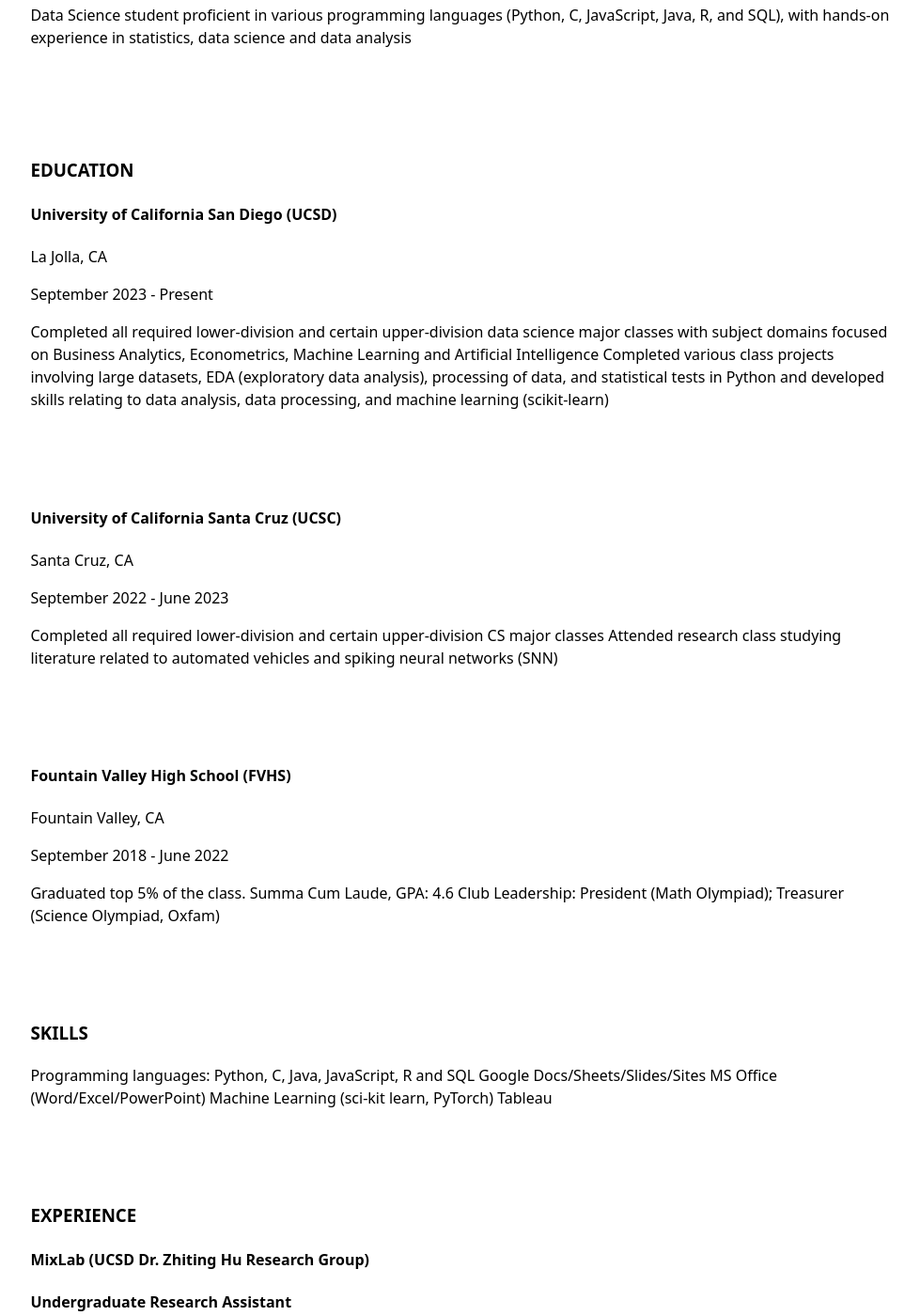
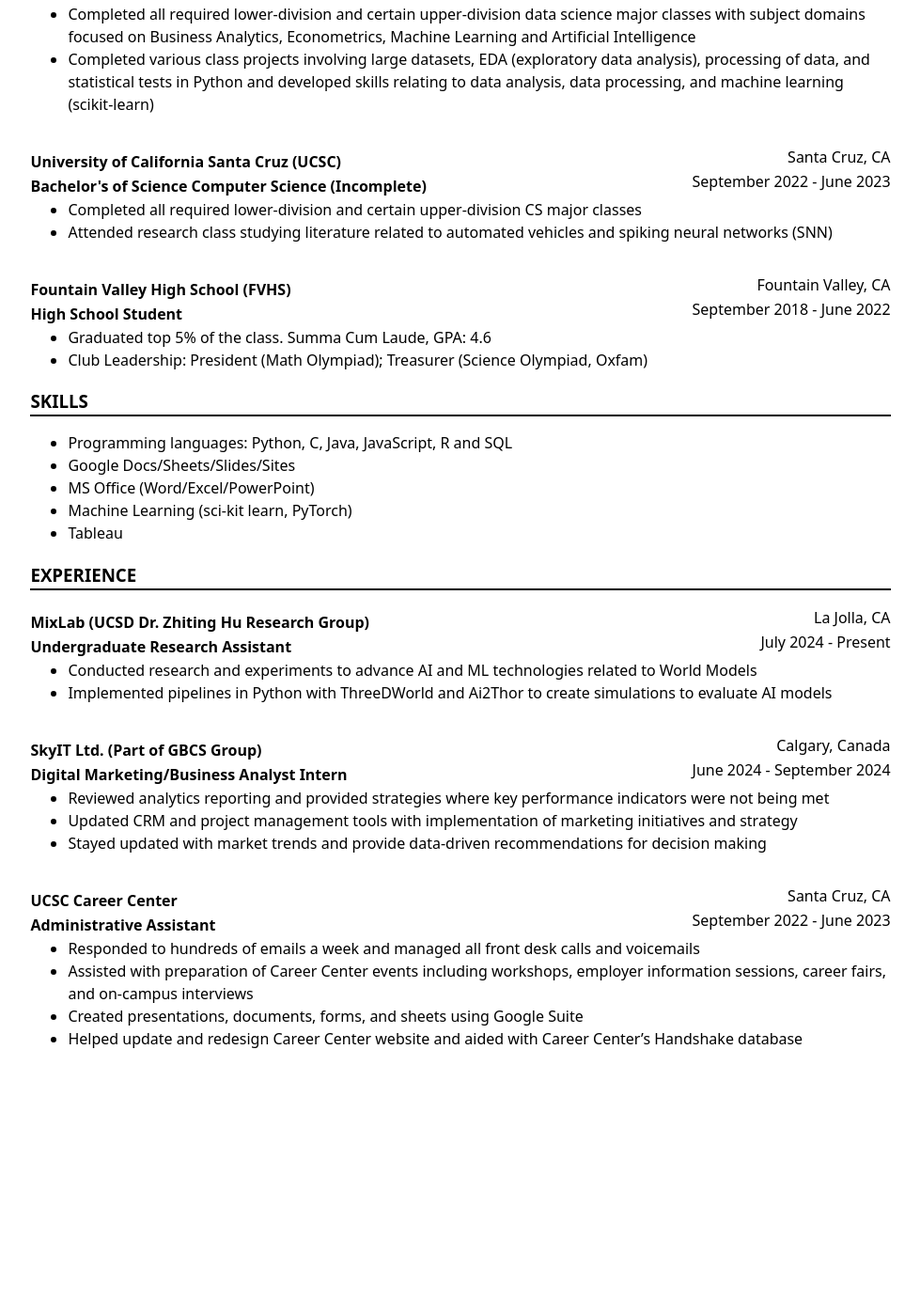
Before and after one commit to angela-shen/portfolio, a plain HTML site: page resume/index.html in a window 1280 px wide. Shown: the part 486-1886 px from the top of the page at 94% size, without its empty margins (150-1129 px from the left). After the commit the page ends 1637 px from the top, so only its background shows below. Drawn offline with Linux system fonts and the light colour scheme.

Commit message:
I love formatting resumes

```diff
--- a/resume/index.html
+++ b/resume/index.html
@@ -15,84 +15,101 @@
         <li><a class="current" href="index.html">Resume</a></li>
     </ul>
 </nav>
-<article>
-<section>
+<article class = 'heading'>
     <h1>Angela Shen</h1>
-</section>
 <section>
     <h3>SUMMARY</h3>
     <p>Data Science student proficient in various programming languages (Python, C, JavaScript, Java, R, and SQL), with hands-on experience in statistics, data science and data analysis</p>
 </section>
+</article>
+<article>
     <section>
-        <h3>EDUCATION</h3>
-        <h4>University of California San Diego (UCSD)</h4>
-        <p>La Jolla, CA</p>
-        <p><time datetime="2023-09-01">September 2023</time> - Present</p>
-        <ul>
-            <li>Completed all required lower-division and certain upper-division data science major classes with subject domains focused on Business Analytics, Econometrics, Machine Learning and Artificial Intelligence</li>
-            <li>Completed various class projects involving large datasets, EDA (exploratory data analysis), processing of data, and statistical tests in Python and developed skills relating to data analysis, data processing, and machine learning (scikit-learn)</li>
+    <h3>EDUCATION</h3>
+        <section class = 'heading'>
+        <h4 class = 'name'>University of California San Diego (UCSD)</h4>
+        <p class = 'location'>La Jolla, CA</p>
+        <h4>Bachelor's of Science Data Science</h4>
+        <p class = 'date'><time datetime="2023-09-01">September 2023</time> - Present</p>
+        </section>
+        <ul class = "bullets">
+            <li class = "points">Completed all required lower-division and certain upper-division data science major classes with subject domains focused on Business Analytics, Econometrics, Machine Learning and Artificial Intelligence</li>
+            <li class = "points">Completed various class projects involving large datasets, EDA (exploratory data analysis), processing of data, and statistical tests in Python and developed skills relating to data analysis, data processing, and machine learning (scikit-learn)</li>
         </ul>
     </section>
     <section>
-        <h4>University of California Santa Cruz (UCSC)</h4>
-        <p>Santa Cruz, CA</p>
-        <p><time datetime="2022-09-01">September 2022</time> - <time datetime="2023-06-01">June 2023</time></p>
-        <ul>
-            <li>Completed all required lower-division and certain upper-division CS major classes</li>
-            <li>Attended research class studying literature related to automated vehicles and spiking neural networks (SNN)</li>
+        <section class = 'heading'>
+        <h4 class = 'name'>University of California Santa Cruz (UCSC)</h4>
+        <p class = 'location'>Santa Cruz, CA</p>
+        <h4>Bachelor's of Science Computer Science (Incomplete)</h4>
+        <p class = 'date'><time datetime="2022-09-01">September 2022</time> - <time datetime="2023-06-01">June 2023</time></p>
+        </section>
+        <ul class = "bullets">
+            <li class = "points">Completed all required lower-division and certain upper-division CS major classes</li>
+            <li class = "points">Attended research class studying literature related to automated vehicles and spiking neural networks (SNN)</li>
         </ul>
     </section>
     <section>
-        <h4>Fountain Valley High School (FVHS)</h4>
-        <p>Fountain Valley, CA</p>
-        <p><time datetime="2018-09-01">September 2018</time> - <time datetime="2022-06-01">June 2022</time></p>
-        <ul>
-            <li>Graduated top 5% of the class. Summa Cum Laude, GPA: 4.6</li>
-            <li>Club Leadership: President (Math Olympiad); Treasurer (Science Olympiad, Oxfam)</li>
+        <section class = 'heading'>
+        <h4 class = 'name'>Fountain Valley High School (FVHS)</h4>
+        <p class = 'location'>Fountain Valley, CA</p>
+        <h4>High School Student</h4>
+        <p class = 'date'><time datetime="2018-09-01">September 2018</time> - <time datetime="2022-06-01">June 2022</time></p>
+    </section>
+        <ul class = "bullets">
+            <li class = "points">Graduated top 5% of the class. Summa Cum Laude, GPA: 4.6</li>
+            <li class = "points">Club Leadership: President (Math Olympiad); Treasurer (Science Olympiad, Oxfam)</li>
+        </ul>
+    </section>
+</article>
+<article>
+    <h3>SKILLS</h3>
+    <section>
+        <ul class = "bullets">
+            <li class = "points">Programming languages: Python, C, Java, JavaScript, R and SQL</li>
+            <li class = "points">Google Docs/Sheets/Slides/Sites</li>
+            <li class = "points">MS Office (Word/Excel/PowerPoint)</li>
+            <li class = "points">Machine Learning (sci-kit learn, PyTorch)</li>
+            <li class = "points">Tableau</li>
+        </ul>
+    </section>
+    <h3>EXPERIENCE</h3>
+    <section>
+        <section class = 'heading'>
+        <h4 class = 'name'>MixLab (UCSD Dr. Zhiting Hu Research Group)</h4>
+        <p class = 'location'>La Jolla, CA</p>
+        <h4 class = 'name'>Undergraduate Research Assistant</h4>
+        <p class = 'date'><time datetime="2024-07-01">July 2024</time> - Present</p>
+        </section>
+        <ul class = "bullets">
+            <li class = "points">Conducted research and experiments to advance AI and ML technologies related to World Models</li>
+            <li class = "points">Implemented pipelines in Python with ThreeDWorld and Ai2Thor to create simulations to evaluate AI models</li>
         </ul>
     </section>
     <section>
-        <h3>SKILLS</h3>
-        <ul>
-            <li>Programming languages: Python, C, Java, JavaScript, R and SQL</li>
-            <li>Google Docs/Sheets/Slides/Sites</li>
-            <li>MS Office (Word/Excel/PowerPoint)</li>
-            <li>Machine Learning (sci-kit learn, PyTorch)</li>
-            <li>Tableau</li>
+        <section class = 'heading'>
+        <h4 class = 'name'>SkyIT Ltd. (Part of GBCS Group)</h4>
+        <p class = 'location'>Calgary, Canada</p>
+        <h4 class = 'name'>Digital Marketing/Business Analyst Intern</h4>
+        <p class = 'date'><time datetime="2024-06-01">June 2024</time> - <time datetime="2024-09-01">September 2024</time></p>
+        </section>
+        <ul class = "bullets">
+            <li class = "points">Reviewed analytics reporting and provided strategies where key performance indicators were not being met</li>
+            <li class = "points">Updated CRM and project management tools with implementation of marketing initiatives and strategy</li>
+            <li class = "points">Stayed updated with market trends and provide data-driven recommendations for decision making</li>
         </ul>
     </section>
     <section>
-        <h3>EXPERIENCE</h3>
-        <h4>MixLab (UCSD Dr. Zhiting Hu Research Group)</h4>
-        <h4>Undergraduate Research Assistant</h4>
-        <p>La Jolla, CA</p>
-        <p><time datetime="2024-07-01">July 2024</time> - Present</p>
-        <ul>
-            <li>Conducted research and experiments to advance AI and ML technologies related to World Models</li>
-            <li>Implemented pipelines in Python with ThreeDWorld and Ai2Thor to create simulations to evaluate AI models</li>
-        </ul>
-    </section>
-    <section>
-        <h4>SkyIT Ltd. (Part of GBCS Group)</h4>
-        <h4>Digital Marketing/Business Analyst Intern</h4>
-        <p>Calgary, Canada</p>
-        <p><time datetime="2024-06-01">June 2024</time> - <time datetime="2024-09-01">September 2024</time></p>
-        <ul>
-            <li>Reviewed analytics reporting and provided strategies where key performance indicators were not being met</li>
-            <li>Updated CRM and project management tools with implementation of marketing initiatives and strategy</li>
-            <li>Stayed updated with market trends and provide data-driven recommendations for decision making</li>
-        </ul>
-    </section>
-    <section>
+        <section class = 'heading'>
         <h4>UCSC Career Center</h4>
-        <h4>Administrative Assistant</h4>
-        <p>Santa Cruz, CA</p>
-        <p><time datetime="2022-09-01">September 2022</time> - <time datetime="2023-06-01">June 2023</time></p>
-        <ul>
-            <li>Responded to hundreds of emails a week and managed all front desk calls and voicemails</li>
-            <li>Assisted with preparation of Career Center events including workshops, employer information sessions, career fairs, and on-campus interviews</li>
-            <li>Created presentations, documents, forms, and sheets using Google Suite</li>
-            <li>Helped update and redesign Career Center website and aided with Career Center’s Handshake database</li>
+        <p class = 'location'>Santa Cruz, CA</p>
+        <h4 class = 'name'>Administrative Assistant</h4>
+        <p class = 'date'><time datetime="2022-09-01">September 2022</time> - <time datetime="2023-06-01">June 2023</time></p>
+        </section>
+        <ul class = "bullets">
+            <li class = "points">Responded to hundreds of emails a week and managed all front desk calls and voicemails</li>
+            <li class = "points">Assisted with preparation of Career Center events including workshops, employer information sessions, career fairs, and on-campus interviews</li>
+            <li class = "points">Created presentations, documents, forms, and sheets using Google Suite</li>
+            <li class = "points">Helped update and redesign Career Center website and aided with Career Center’s Handshake database</li>
         </ul>
     </section>
 </article>
--- a/style.css
+++ b/style.css
@@ -19,11 +19,46 @@
 }
 
 ul {
-  display: contents
+  display: contents;
 }
 
 li {
-  display: contents
+  display: contents;
+}
+
+ul.bullets {
+  display: block;
+}
+
+li.points {
+  display: list-item;
+}
+
+section.heading {
+  display: grid;
+  flex-wrap: wrap;
+  grid-template:
+  "a a" 25px
+  "b b" 30px;
+  gap: 1px;
+}
+
+p.location {
+  text-align: right;
+}
+
+p.date {
+  text-align: right;
+}
+
+h3 {
+  margin-bottom: 1px;
+  border-bottom-width: 2px;
+  border-bottom-style: solid;
+}
+
+h4.name {
+  flex-grow: 10;
 }
 
 nav {
@@ -86,19 +121,12 @@
   grid-template-columns: repeat(auto-fill, minmax(15em, 1fr));
 }
 
-article {
-  display: grid;
-  grid-template-rows: subgrid;
-  grid-row: span 3;
-  gap: 5em;
-}
-
 h1 {
   font-size: 400%;
 }
 
 h2 {
-  margin: 0
+  margin: 0;
 }
 
 h1 {
@@ -107,7 +135,7 @@
       h4 {
         h5 {
           h6 {
-            line-height: 1.1;
+            line-height: 5px;
             text-wrap: balance;
           }
         }
```
